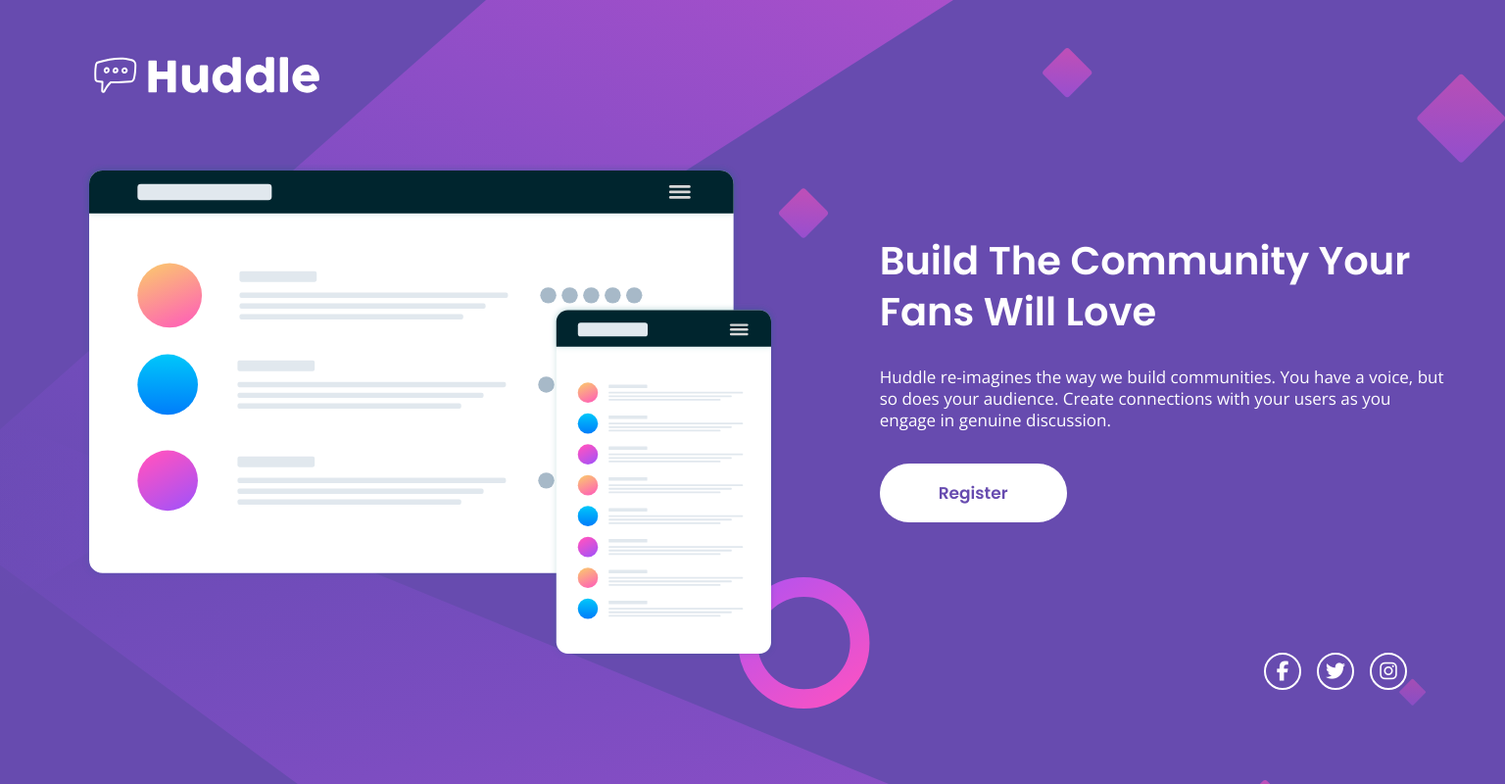
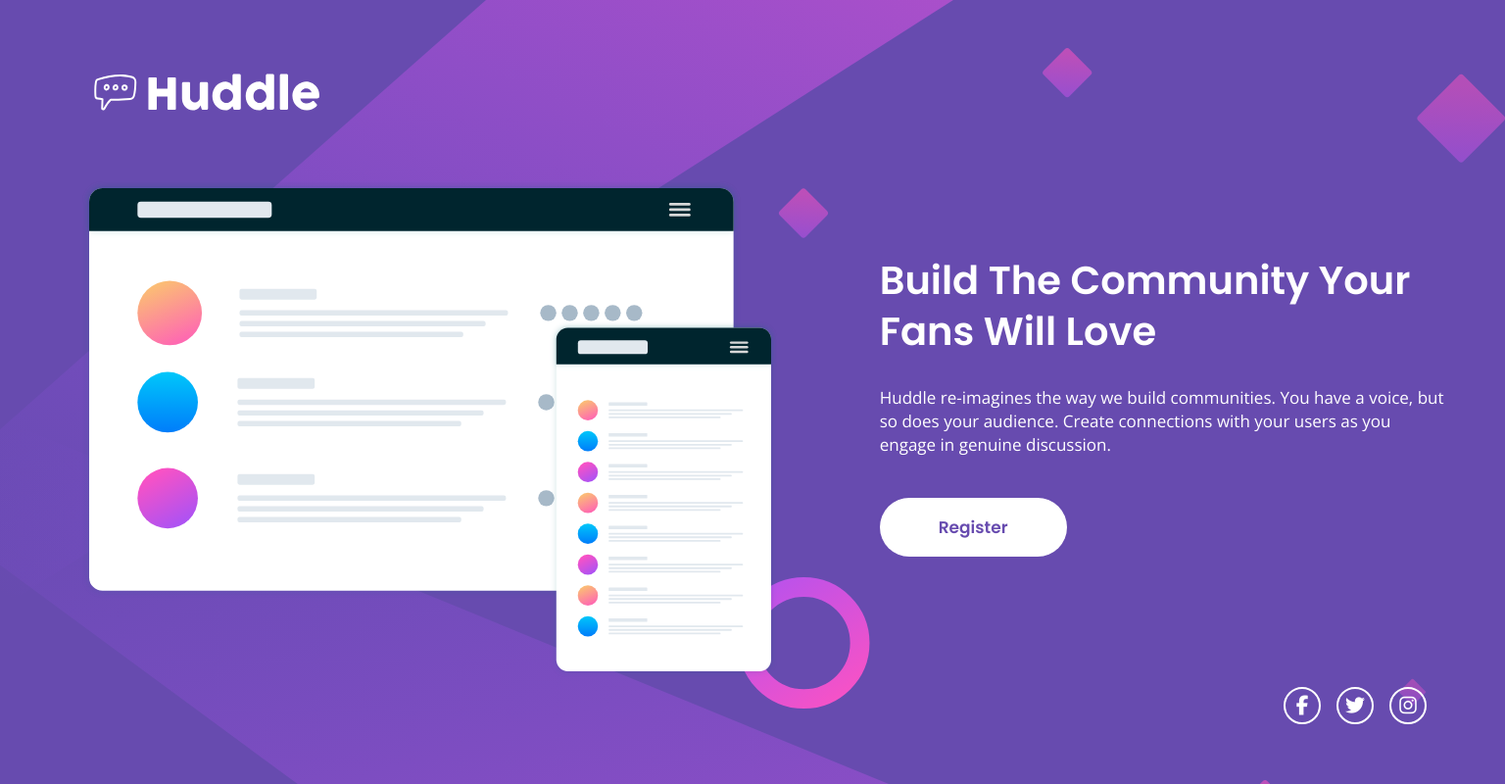
Before and after one commit to kushyzee/huddle-landing-page-with-single-introductory-section, a plain HTML site: page index.html in a window 1536 px wide. Shown: the whole page at 98% size. Drawn offline with nearby package versions, Linux system fonts and the light colour scheme.

Commit message:
Update style.css

```diff
--- a/style.css
+++ b/style.css
@@ -185,8 +185,8 @@ h1 {
 
     .content {
         text-align: initial;
-        padding: 8rem 2rem 0 0;
-        margin-top: 12rem;
+        padding: 9rem 2rem 0 0;
+        margin-top: 13rem;
     }
 
     h1 {
@@ -198,11 +198,11 @@ h1 {
 
     .content>p {
     display: block;
-    line-height: 1.3;
+    line-height: 1.4;
     }
 
     #button {
-    margin: 5rem 0;
+    margin: 6rem 0;
     display: block;
     }
 
@@ -217,8 +217,8 @@ h1 {
     display: flex;
     justify-content: flex-end;
     align-items: flex-end;
-    margin: 15rem 3rem 3rem 0;
-    padding-right: 3rem
+    margin: 15rem 2rem 3rem 0;
+    padding-right: 2rem
     }
 
     footer {
```
